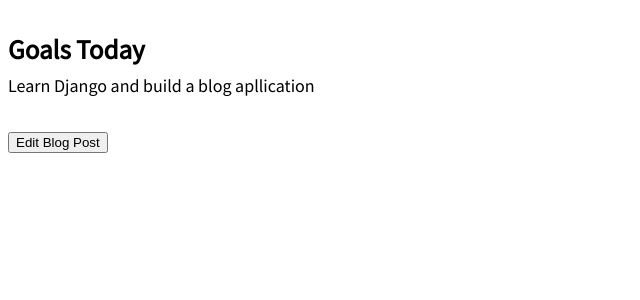
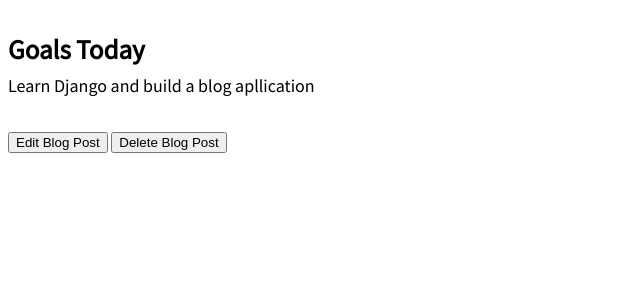
Before and after one commit to Sam-Waithaka/Blog-App, a Django app: page /post/2/ in a window 1280 px wide. Shown: the part 102-402 px from the top of the page, without its empty margins (0-640 px from the left). Run offline with Django 3.2, Linux system fonts and the light colour scheme; data comes from the database, SQL or seed files in the repository; both versions use the stored data as it was after the commit.

Commit message:
Implement the delete Feature

```diff
--- a/config/blog/urls.py
+++ b/config/blog/urls.py
@@ -1,7 +1,13 @@
 from django.urls import path
-from .views import BlogListView, BlogDetailView, BlogCreateView, BlogUpdateView
+from .views import (BlogListView,
+                    BlogDetailView,
+                    BlogCreateView,
+                    BlogUpdateView,
+                    BlogDeleteView
+                    )
 
 urlpatterns = [
+    path('post/<int:pk>/delete', BlogDeleteView.as_view(), name='post_delete'),
     path('post/<int:pk>/edit/', BlogUpdateView.as_view(), name='post_edit'),
     path('post/new/', BlogCreateView.as_view(), name='post_new'),
     path('post/<int:pk>/', BlogDetailView.as_view(),  name='post_detail'),
--- a/config/blog/views.py
+++ b/config/blog/views.py
@@ -1,6 +1,8 @@
 from django.shortcuts import render
 from django.views.generic import ListView, DetailView
-from django.views.generic.edit import CreateView, UpdateView
+from django.views.generic.edit import CreateView, UpdateView, DeleteView
+from django.urls import reverse_lazy
+
 from .models import Post
 
 # Create your views here.
@@ -22,3 +24,9 @@ class BlogUpdateView(UpdateView):
     model = Post
     template_name = 'post_edit.html'
     fields = ['title', 'body']
+
+
+class BlogDeleteView(DeleteView):
+    model = Post
+    template_name = 'post_delete.html'
+    success_url =  reverse_lazy('home')
--- a/config/templates/post_detail.html
+++ b/config/templates/post_detail.html
@@ -6,4 +6,6 @@
         <p>{{ post.body }}</p>
     </div>
     <a href="{% url 'post_edit' post.pk %}"><button>Edit Blog Post</button></a>
+    <a href="{% url 'post_delete' post.pk %}"><button>Delete Blog Post</button></a>
+
 {% endblock content %}
```
Also changed, not shown: config/templates/post_delete.html (added, +9 -0 lines), config/db.sqlite3.
